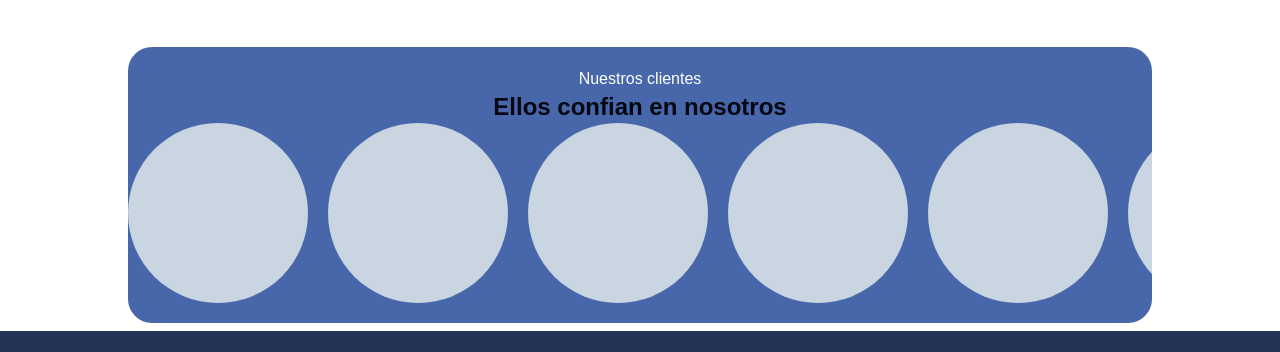
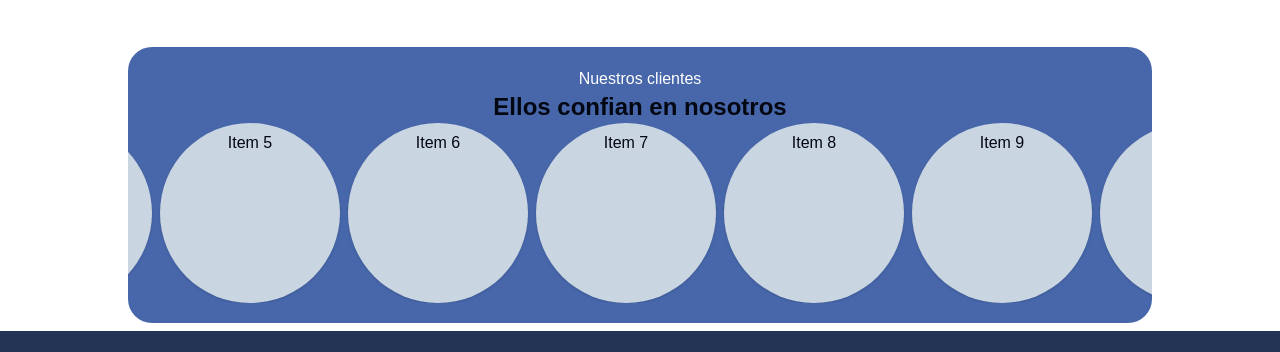
Before and after one commit to NachoXS15/mlb-medicina-laboral, a Next.js app: page / in a window 1280 px wide. Shown: the part 1600-1952 px from the top of the page. Built offline with nearby package versions, Linux system fonts and the light colour scheme.

Commit message:
24-July | Lucas # Carousel - Removed Carousel from page, Created Carousel.jsx - Added animation for the carousel. - Fixed CSS for carousel items.

```diff
--- /dev/null
+++ b/src/app/components/Carousel.tsx
@@ -0,0 +1,76 @@
+"use client";
+import { useEffect, useState } from "react";
+
+export default function Carousel() {
+	const [offset, setOffset] = useState(0);
+	const [isHovered, setIsHovered] = useState(false);
+	useEffect(() => {
+		if (isHovered) return;
+
+		const interval = setInterval(() => {
+			setOffset((prev) => (prev + 1) % TOTAL_ITEMS);
+		}, 2000);
+
+		return () => clearInterval(interval);
+	}, [isHovered]);
+
+	const ITEM_WIDTH = 180; // cambia esto según tu diseño (en px)
+	// const VISIBLE_ITEMS = 5;
+	const TOTAL_ITEMS = 13;
+
+	const items = Array.from({ length: TOTAL_ITEMS * 2 }).map(
+		(_, i) => i % TOTAL_ITEMS
+	);
+
+	useEffect(() => {
+		const interval = setInterval(() => {
+			setOffset((prev) => (prev + 1) % TOTAL_ITEMS);
+		}, 2000); // cada 2 segundos
+
+		return () => clearInterval(interval);
+	}, []);
+	return (
+		<div
+			className="relative w-full overflow-hidden"
+			onMouseEnter={() => setIsHovered(true)}
+			onMouseLeave={() => setIsHovered(false)}
+		>
+			<div
+				className="flex gap-0 md:gap-2 transition-transform duration-700 ease-in-out"
+				style={{
+					transform: `translateX(-${offset * ITEM_WIDTH}px)`,
+					width: `${items.length * ITEM_WIDTH}px`,
+				}}
+			>
+				{items.map((i, index) => (
+					<div
+						key={index}
+						className="flex-shrink-0"
+						style={{ width: ITEM_WIDTH }}
+					>
+						<div className="carrousel-item bg-white text-center p-2 rounded-md shadow">
+							Item {i + 1}
+						</div>
+					</div>
+				))}
+			</div>
+		</div>
+	);
+}
+
+/*
+<div className="carrousel-item"></div>
+			<div className="carrousel-item"></div>
+			<div className="carrousel-item"></div>
+			<div className="carrousel-item"></div>
+			<div className="carrousel-item"></div>
+			<div className="carrousel-item"></div>
+			<div className="carrousel-item"></div>
+			<div className="carrousel-item"></div>
+			<div className="carrousel-item"></div>
+			<div className="carrousel-item"></div>
+			<div className="carrousel-item"></div>
+			<div className="carrousel-item"></div>
+			<div className="carrousel-item"></div>
+
+*/
--- a/src/app/globals.css
+++ b/src/app/globals.css
@@ -34,7 +34,7 @@ body {
 }
 
 #clients .carrousel-item {
-	@apply h-25 md:h-45 aspect-square bg-slate-300 rounded-full flex-shrink-0;
+	@apply h-35 md:h-45 aspect-square bg-slate-300 rounded-full flex-shrink-0;
 }
 
 @media (prefers-color-scheme: dark) {
--- a/src/app/page.tsx
+++ b/src/app/page.tsx
@@ -1,5 +1,5 @@
 import Link from "next/link";
-
+import Carousel from "./components/Carousel";
 export default function Home() {
 	return (
 		<>
@@ -88,24 +88,7 @@ export default function Home() {
 					<h4 className="text-lg lg:text-2xl font-bold pl-2 md:pl-0 text-center">
 						Ellos confian en nosotros
 					</h4>
-					<div
-						id="carrousel"
-						className="flex relativewhitespace-nowrap gap-5 animate-scroll"
-					>
-						<div className="carrousel-item"></div>
-						<div className="carrousel-item"></div>
-						<div className="carrousel-item"></div>
-						<div className="carrousel-item"></div>
-						<div className="carrousel-item"></div>
-						<div className="carrousel-item"></div>
-						<div className="carrousel-item"></div>
-						<div className="carrousel-item"></div>
-						<div className="carrousel-item"></div>
-						<div className="carrousel-item"></div>
-						<div className="carrousel-item"></div>
-						<div className="carrousel-item"></div>
-						<div className="carrousel-item"></div>
-					</div>
+					<Carousel />
 				</section>
 			</main>
 			<div id="contact" className="bg-f-shadow">
```
